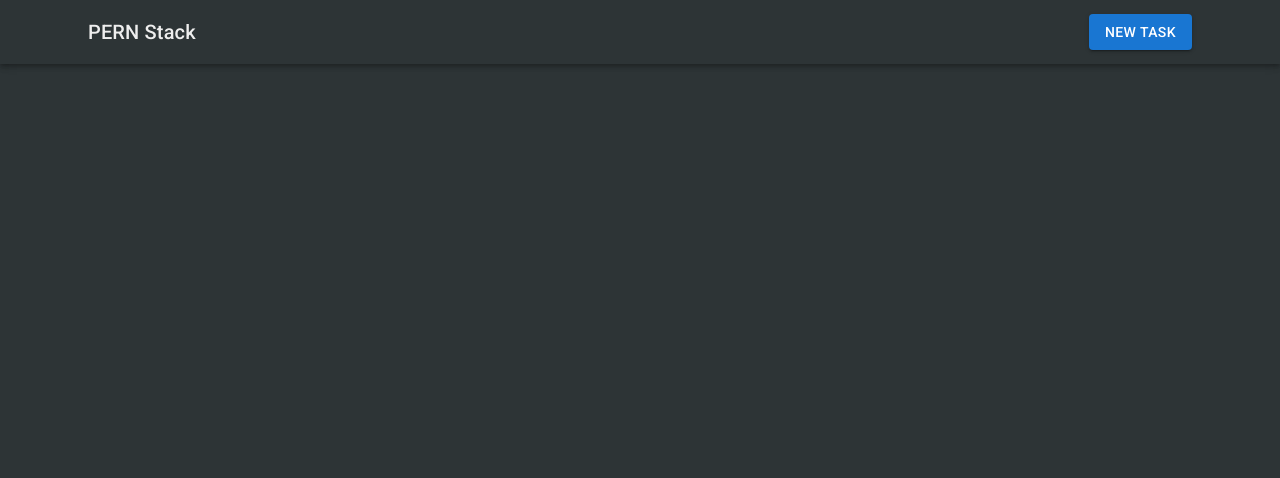
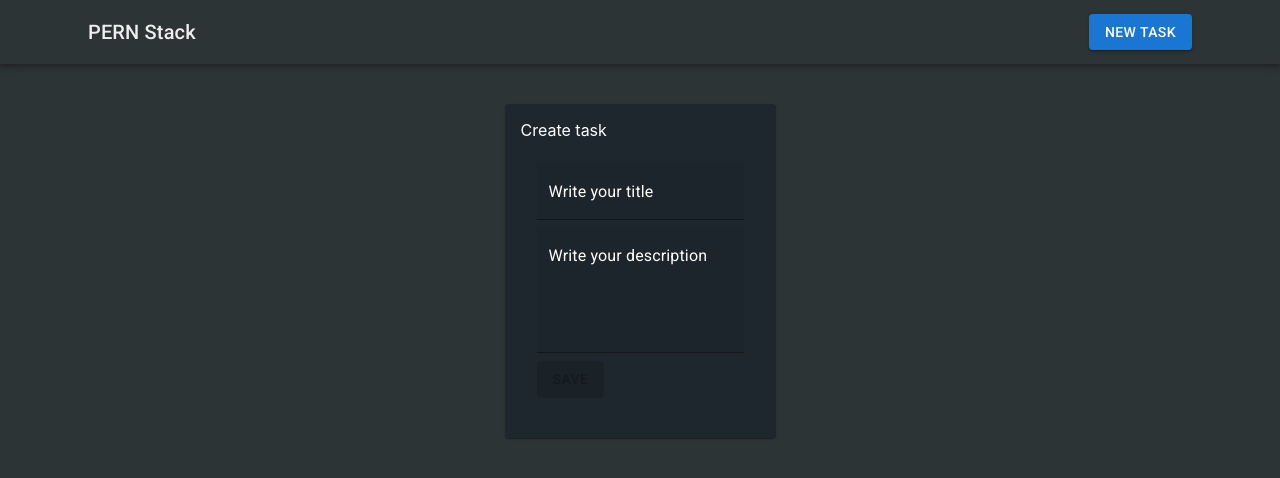
Before and after one commit to Calixto86/PernStack, a React (Create React App) app in the folder client/: page /tasks/1/edit in a window 1280 px wide. Before the commit this address had no page. Shown: the top 478 px of the page. Built offline with nearby package versions, Linux system fonts and the light colour scheme; no server answers.

Commit message:
actualizando tareas usando HOCs useNavigate, useParams

```diff
--- a/client/src/App.js
+++ b/client/src/App.js
@@ -12,7 +12,7 @@ export default function App() {
         <Routes>
           <Route path='/' element={<TaskList />} />
           <Route path='/tasks/new' element={<TaskForm />} />
-          {/* Edit Route */}
+          <Route path='/tasks/:id/edit' element={<TaskForm/>}/>
         </Routes>
       </Container>
     </BrowserRouter>
--- a/client/src/components/TaskForm.js
+++ b/client/src/components/TaskForm.js
@@ -1,6 +1,6 @@
 import { Button, Card, CardContent, CircularProgress, Grid, TextField, Typography, styled } from '@mui/material';
 import { useState, useEffect } from 'react'; //{capturar un estado, }
-import { useNavigate } from 'react-router-dom';
+import { useNavigate, useParams } from 'react-router-dom';
 
 export default function TaskForm() {
   const [task, setTask] = useState({
@@ -8,20 +8,31 @@ export default function TaskForm() {
     description: '',
   });
   const [loading, setLoading] = useState(false);
+  const [editing, setEditing] = useState(false)
 
   const navigate = useNavigate();
+  const params = useParams();
 
   const handleSubmit = async (e) => {
     e.preventDefault();
+    setLoading(true);
 
-    setLoading(true)
-
-    const res = await fetch("http://localhost:4000/tasks", {//envia una peticion get por defecto
-      method: 'POST',
-      body: JSON.stringify(task), //convierte el objeto JSON en string
-      headers: { 'content-type': 'application/json' },//le mandamos en la cabecera http el tipo de recurso
-    })
-    const data = await res.json()//respuesta de la peticion http
+    if (editing) {
+      await fetch(`http://localhost:4000/tasks/${params.id}`, {
+        method: "PUT",
+        headers: {
+          "Content-Type": "application/json",
+        },
+        body: JSON.stringify(task),
+      });
+    } else {
+      const res = await fetch("http://localhost:4000/tasks", {//envia una peticion get por defecto
+        method: 'POST',
+        body: JSON.stringify(task), //convierte el objeto JSON en string
+        headers: { 'content-type': 'application/json' },//le mandamos en la cabecera http el tipo de recurso
+      })
+      const data = await res.json()//respuesta de la peticion http de hecho esta respuesta no es necesario
+    }
 
     setLoading(false)
     navigate('/') //lo redirecciona al inicio
@@ -32,6 +43,20 @@ export default function TaskForm() {
     setTask({ ...task, [e.target.name]: e.target.value })
   };
 
+  const loadTask = async (id) => {
+    const res = await fetch(`http://localhost:4000/tasks/${id}`)
+    const data = await res.json()
+    setTask({ title: data.title, description: data.description })
+    setEditing(true)
+  };
+
+  useEffect(() => {
+    if (params.id) {
+      loadTask(params.id)
+    }
+  }, [params.id]);
+
+
   return (
     <Grid container direction='column' alignItems='center' justifyContent='center'>{/*para que el recuadro este centrado ver, hori*/}
       <Grid item xs={3}> {/*va ocupar 3 columnas por defecto es 12*/}
@@ -40,7 +65,9 @@ export default function TaskForm() {
           padding: '1rem'
         }}
         >{/*margi-top*/}
-          <Typography variant='5' textAlign='center' color='white'>Create Task</Typography>
+          <Typography variant='5' textAlign='center' color='white'>
+            {editing ? 'Edit task':'Create task'}
+          </Typography>
           <CardContent>
             <form onSubmit={handleSubmit}>
               <TextField
@@ -51,6 +78,7 @@ export default function TaskForm() {
                   margin: '.5rem 0'
                 }}
                 name='title'
+                value={task.title}
                 onChange={handleChange}
                 inputProps={{ style: { color: 'white' } }}
                 InputLabelProps={{ style: { color: 'white' } }}
@@ -66,6 +94,7 @@ export default function TaskForm() {
                   margin: '.5rem 0'
                 }}
                 name='description'
+                value={task.description}
                 onChange={handleChange}
                 inputProps={{ style: { color: 'white' } }}
                 InputLabelProps={{ style: { color: 'white' } }}
@@ -77,7 +106,7 @@ export default function TaskForm() {
                 type='submit'
                 disabled={!task.title || !task.description}
               > {/*submit para q se ejecute el formulario es decir lo refresca*/}
-                {loading ? (<CircularProgress color='inherit' size={24} />) : 'Create'}
+                {loading ? (<CircularProgress color='inherit' size={24} />) : 'Save'}
               </Button>
             </form>
           </CardContent>
--- a/client/src/components/TaskList.js
+++ b/client/src/components/TaskList.js
@@ -1,9 +1,11 @@
 import { useEffect, useState } from 'react';
 import { Button, Card, CardContent, Typography } from '@mui/material'
+import {useNavigate} from 'react-router-dom'//antes se llamda useHistory
 
 export default function TaskList() {
 
   const [tasks, setTasks] = useState([])
+  const navigate = useNavigate();
 
   const loadTasks = async () => {
     const response = await fetch('http://localhost:4000/tasks')
@@ -44,7 +46,10 @@ export default function TaskList() {
               </div>
 
               <div>
-                <Button variant='contained' color='inherit' onClick={() => console.log('Editando')}>
+                <Button
+                  variant='contained'
+                  color='inherit'
+                  onClick={() => navigate(`/tasks/${task.id}/edit`)}>
                   Edit
                 </Button>
                 <Button
```
